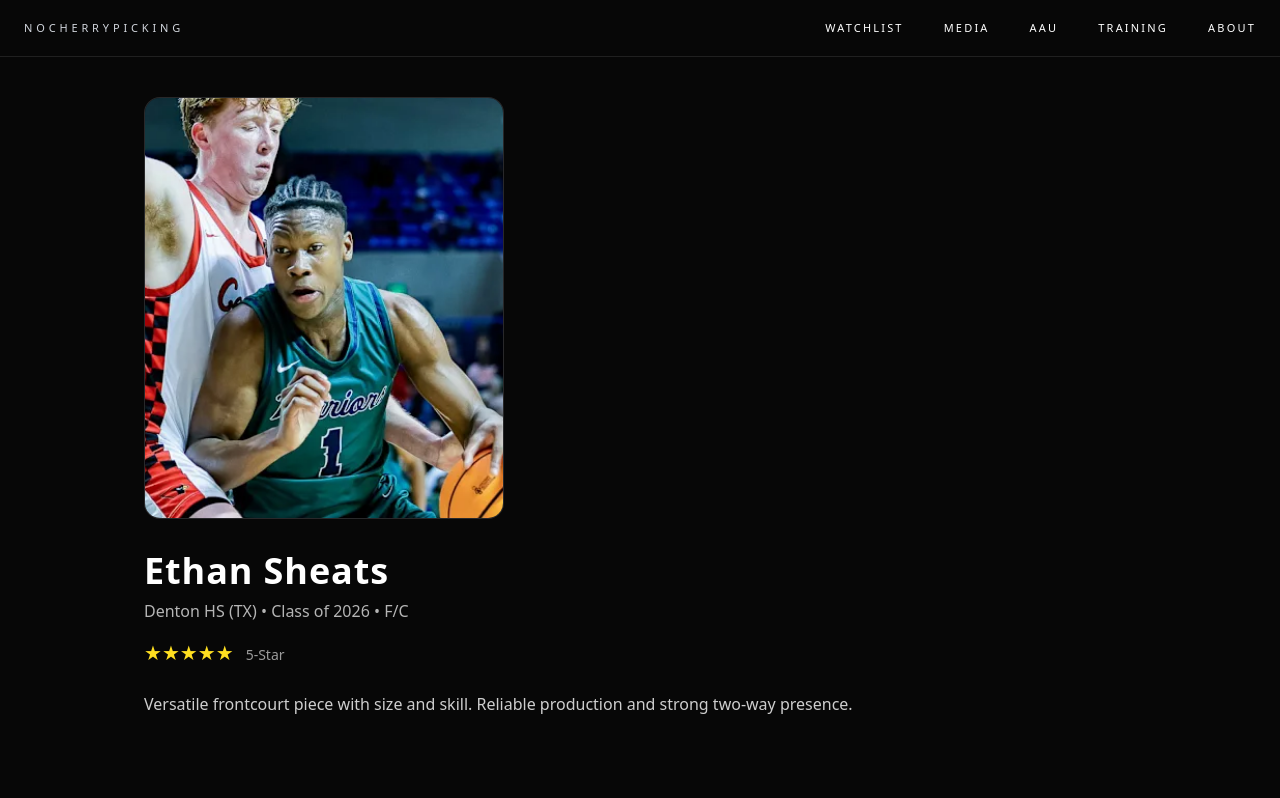
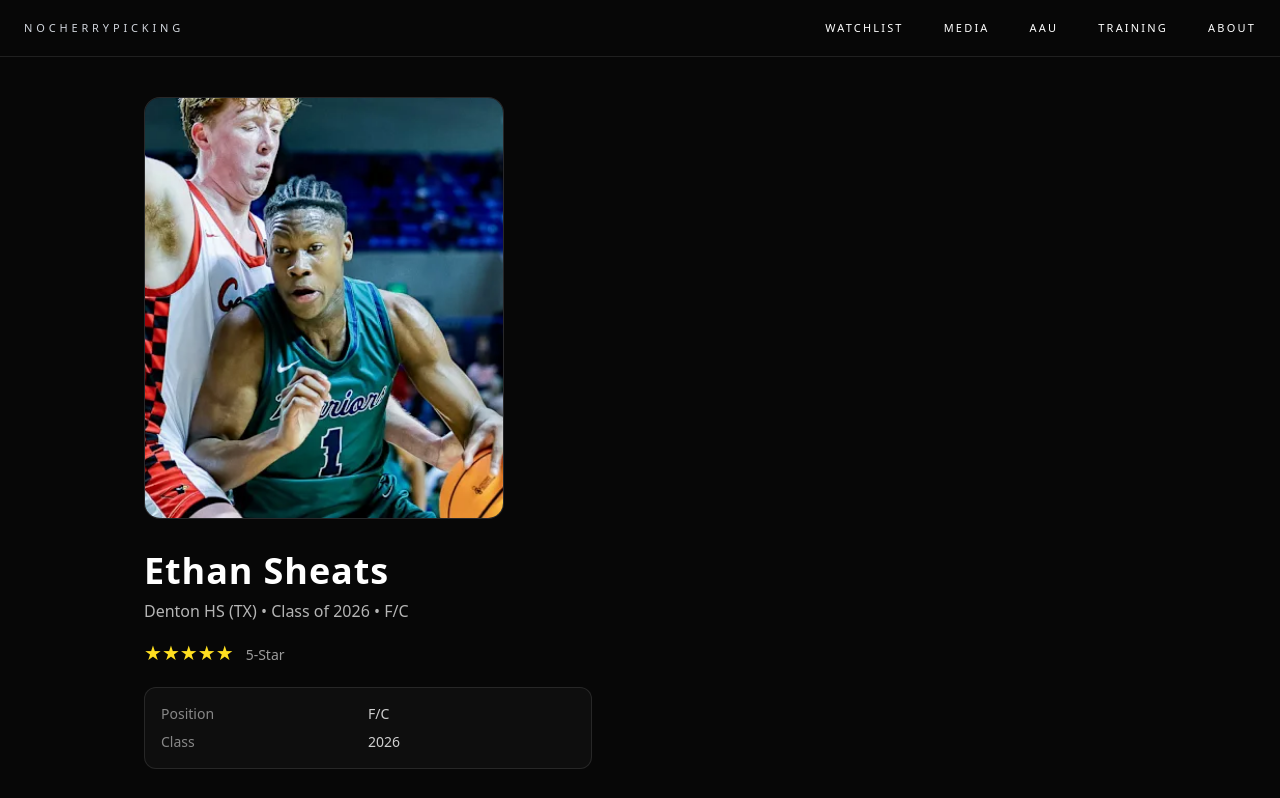
Before and after one commit to nocherrypicking-ra/ncphoops, a Next.js app: page /watchlist/ethan-sheats in a window 1280 px wide. Shown: the top 798 px of the page. Built offline with nearby package versions, Linux system fonts and the light colour scheme.

Commit message:
Update page.tsx

```diff
--- a/app/watchlist/[slug]/page.tsx
+++ b/app/watchlist/[slug]/page.tsx
@@ -3,25 +3,23 @@ import { notFound } from "next/navigation"
 import { players } from "../../../data/players"
 
 export default async function PlayerProfilePage({ params }: { params: any }) {
-  // In some Next/Turbopack builds, params can behave like a Promise.
   const resolvedParams = await params
   const slug = resolvedParams?.slug
 
   const player = players.find((p: any) => p.slug === slug || p.id === slug)
-
   if (!player) return notFound()
 
   return (
     <div className="max-w-5xl mx-auto px-4 py-10">
-<div className="grid gap-8 lg:grid-cols-[360px,1fr]">
-<div className="self-start w-full max-w-[360px] rounded-2xl overflow-hidden border border-white/10 bg-zinc-900/60">
-<div className="relative h-[420px] w-full">
+      <div className="grid gap-8 lg:grid-cols-[360px,1fr]">
+        <div className="self-start w-full max-w-[360px] rounded-2xl overflow-hidden border border-white/10 bg-zinc-900/60">
+          <div className="relative h-[420px] w-full">
             <Image
-              src={player.image ?? "/players/placeholder.jpg"}
+              src={player.image ?? "/players/placeholder.jpg.webp"}
               alt={player.name}
               fill
               className="object-cover"
-              sizes="320px"
+              sizes="360px"
               priority
             />
           </div>
@@ -44,6 +42,60 @@ export default async function PlayerProfilePage({ params }: { params: any }) {
             </span>
           </div>
 
+          {/* QUICK INFO BOX */}
+          <div className="mt-5 max-w-md rounded-xl border border-white/10 bg-white/[0.03] p-4">
+            <div className="grid grid-cols-2 gap-y-2 text-sm text-white/80">
+              {player.height && (
+                <>
+                  <span className="text-white/50">Height</span>
+                  <span>{player.height}</span>
+                </>
+              )}
+
+              {player.wingspan && (
+                <>
+                  <span className="text-white/50">Wingspan</span>
+                  <span>{player.wingspan}</span>
+                </>
+              )}
+
+              {player.position && (
+                <>
+                  <span className="text-white/50">Position</span>
+                  <span>{player.position}</span>
+                </>
+              )}
+
+              {player.classYear && (
+                <>
+                  <span className="text-white/50">Class</span>
+                  <span>{player.classYear}</span>
+                </>
+              )}
+
+              {player.college && (
+                <>
+                  <span className="text-white/50">Commitment</span>
+                  <span className="text-yellow-300">{player.college}</span>
+                </>
+              )}
+
+              {player.offers && (
+                <>
+                  <span className="text-white/50">Offers</span>
+                  <span>{player.offers}</span>
+                </>
+              )}
+
+              {player.stats && (
+                <>
+                  <span className="text-white/50">Stats</span>
+                  <span>{player.stats}</span>
+                </>
+              )}
+            </div>
+          </div>
+
           {player.summary ? (
             <p className="mt-6 text-white/80 leading-relaxed">{player.summary}</p>
           ) : null}
```
